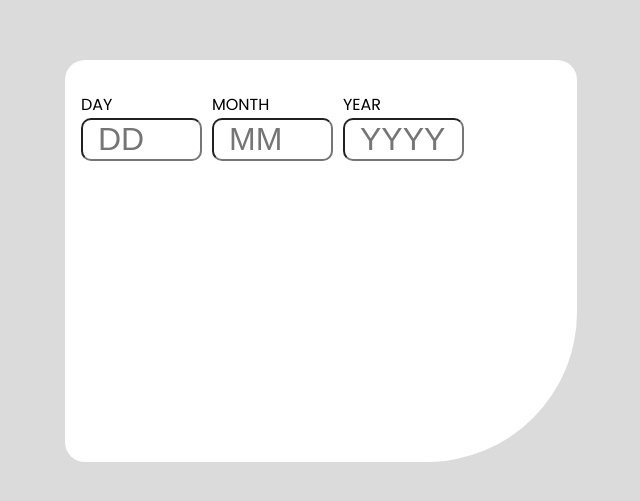
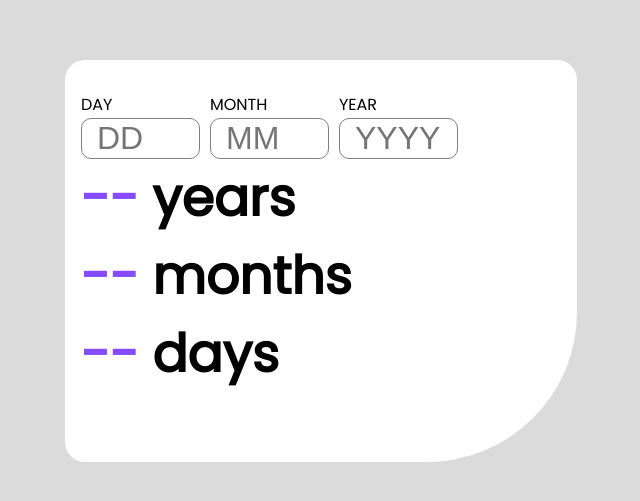
Before and after one commit to Miracle656/Age_Calculator, a plain HTML site: page age-calculator-app-main/index.html in a window 1280 px wide. Shown: the part 147-648 px from the top of the page, without its empty margins (319-959 px from the left). Drawn offline with Linux system fonts and the light colour scheme.

Commit message:
value update

```diff
--- a/age-calculator-app-main/index.html
+++ b/age-calculator-app-main/index.html
@@ -1,10 +1,12 @@
 <!DOCTYPE html>
 <html lang="en">
-
   <head>
-  <link rel="stylesheet" href="https://fonts.googleapis.com/css?family=Poppins">
-  <meta charset="UTF-8">
-  <meta name="viewport" content="width=device-width, initial-scale=1.0">
+    <link
+      rel="stylesheet"
+      href="https://fonts.googleapis.com/css?family=Poppins"
+    />
+    <meta charset="UTF-8" />
+    <meta name="viewport" content="width=device-width, initial-scale=1.0" />
     <title>Frontend Mentor | Age calculator app</title>
 
     <style>
@@ -35,11 +37,19 @@
         margin-top: -1px;
         padding-left: 15px;
         font-size: 32px;
+        border: 1px solid grey;
         border-radius: 10px;
       }
-    p{
+      p {
         margin-bottom: 2px;
         font-weight: 400i;
+      }
+      .main_info {
+        font-size: 52px;
+        font-weight: 800;
+      }
+      .value {
+        color: hsl(259, 100%, 65%);
       }
     </style>
   </head>
@@ -49,18 +59,22 @@
       <div class="data_info">
         <label for="day">
           <p>DAY</p>
-        <input placeholder="DD" name="day" type="text">
+          <input placeholder="DD" name="day" type="text" />
         </label>
         <label for="month">
           <p>MONTH</p>
-        <input placeholder="MM" name="month" type="text">
+          <input placeholder="MM" name="month" type="text" />
         </label>
         <label for="year">
           <p>YEAR</p>
-        <input placeholder="YYYY" type="text" name="year">
+          <input placeholder="YYYY" type="text" name="year" />
         </label>
+      </div>
+      <div class="main_info">
+        <div class="years"><span class="value">--</span> years</div>
+        <div class="months"><span class="value">--</span> months</div>
+        <div class="days"><span class="value">--</span> days</div>
       </div>
     </div>
   </body>
-
 </html>
```
Lines whose indentation alone changed are shown as unchanged.
